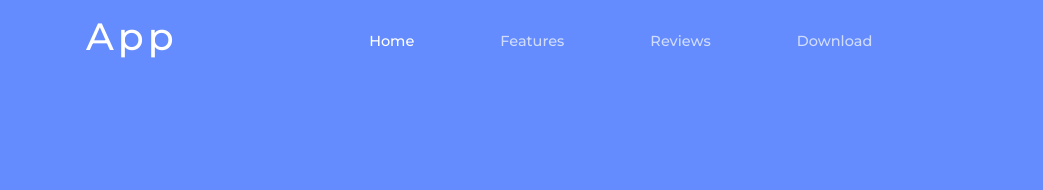
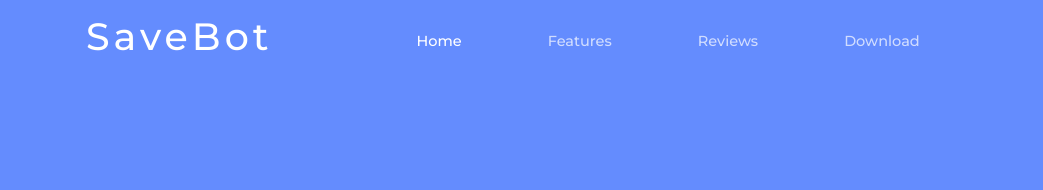
Before and after one commit to javierguillermo/Bot, a plain HTML site: page index.html in a window 1280 px wide. Shown: the top 190 px of the page, 0-1043 px from the left. Drawn offline with Linux system fonts and the light colour scheme; a script that the page names is missing.

Commit message:
Update index.html

```diff
--- a/index.html
+++ b/index.html
@@ -49,7 +49,7 @@
 
 	<div id="fh5co-hero-wrapper">
 		<nav class="container navbar navbar-expand-lg main-navbar-nav navbar-light">
-			<a class="navbar-brand" href="">App</a>
+			<a class="navbar-brand" href="">SaveBot</a>
 			<button class="navbar-toggler" type="button" data-toggle="collapse" data-target="#navbarSupportedContent" aria-controls="navbarSupportedContent" aria-expanded="false" aria-label="Toggle navigation">
 				<span class="navbar-toggler-icon"></span>
 			</button>
```
